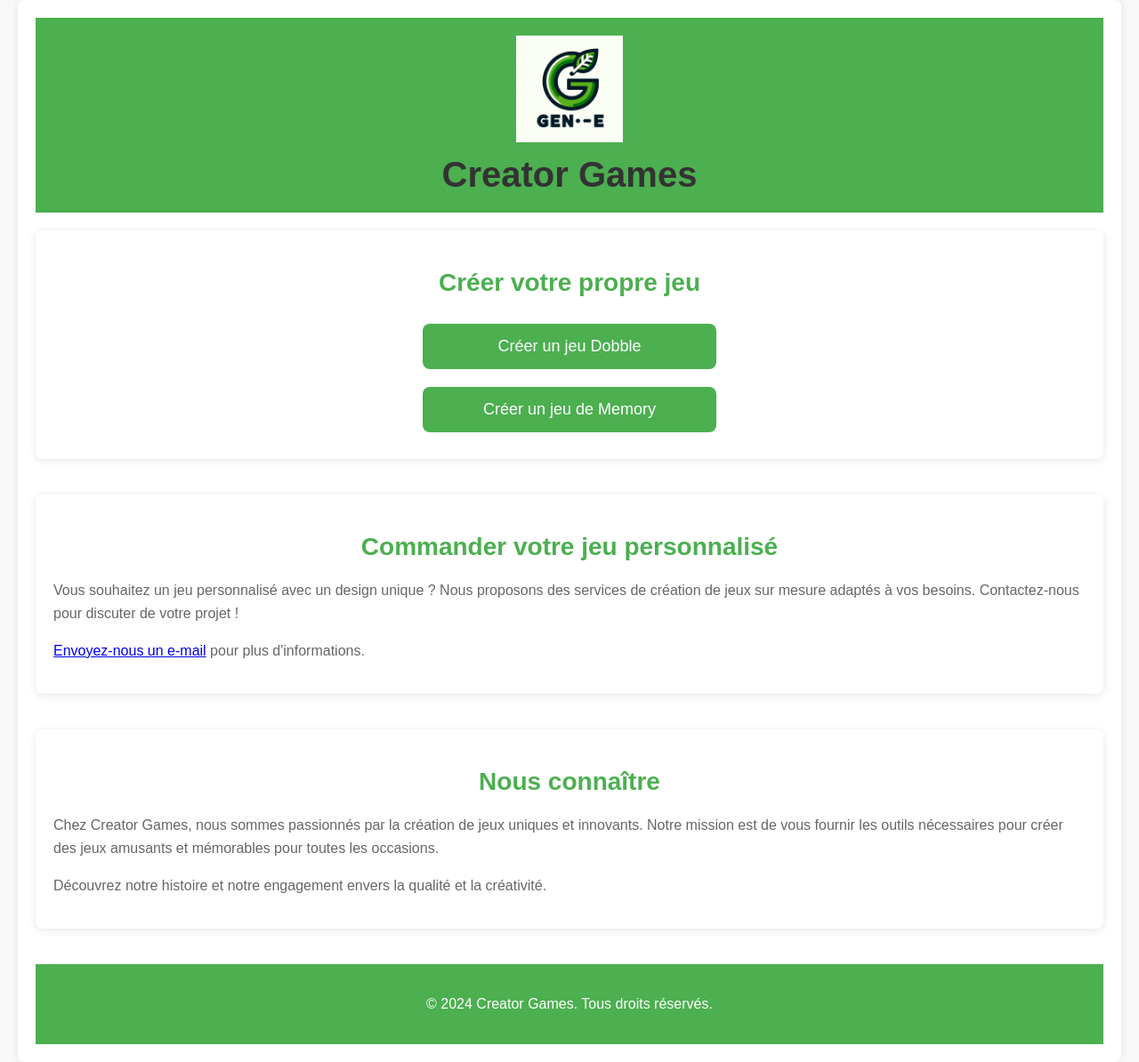
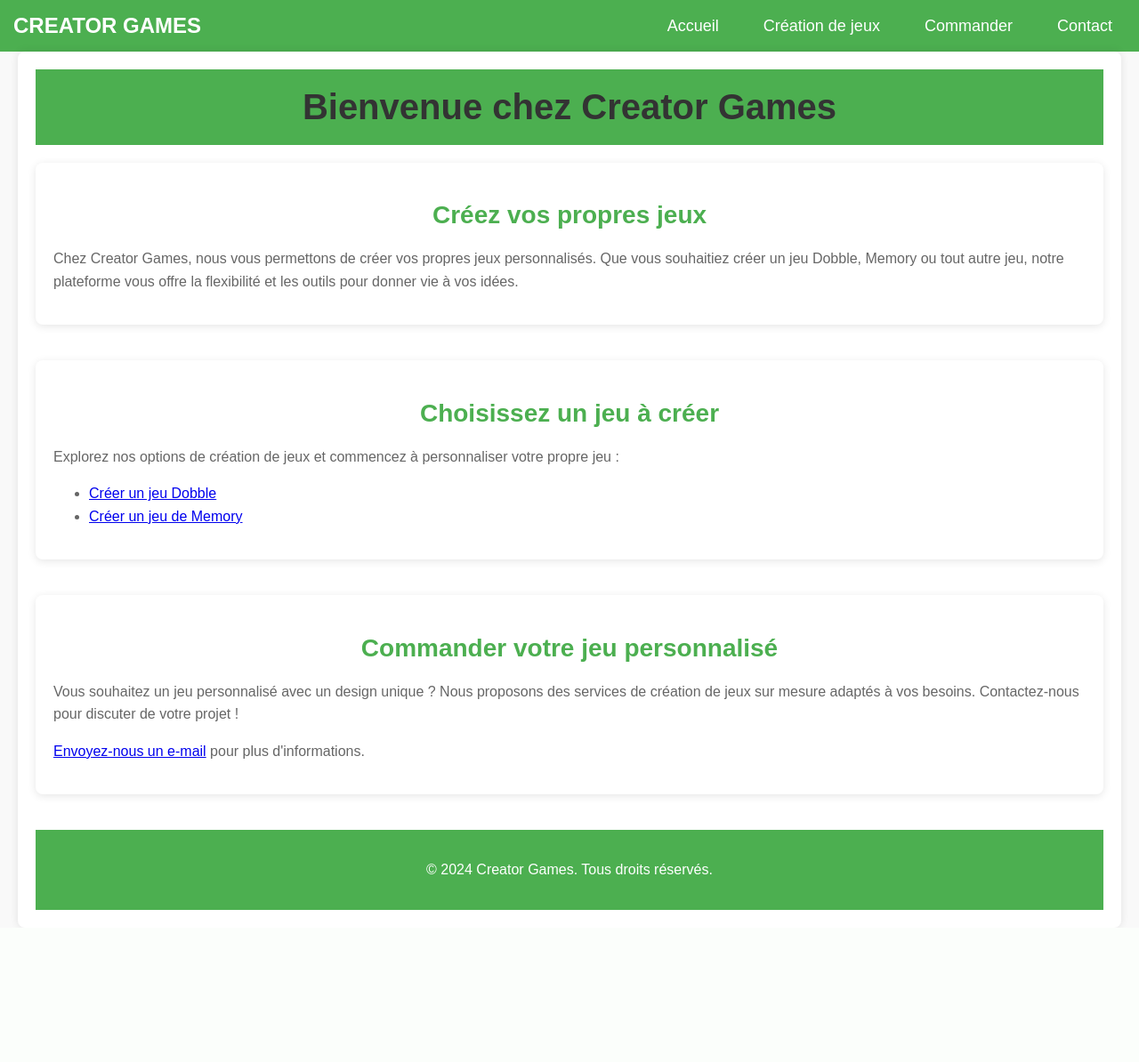
Before and after one commit to OctaveTougeron/creator-games, a Flask app: page / in a window 1280 px wide. Shown: the whole page at 89% size. After the commit the page ends 1043 px from the top, so only its background shows below. Run offline with Flask 2, Linux system fonts and the light colour scheme.

Commit message:
Update index.html

```diff
--- a/templates/index.html
+++ b/templates/index.html
@@ -3,44 +3,35 @@
 <head>
     <meta charset="UTF-8">
     <meta name="viewport" content="width=device-width, initial-scale=1.0">
-    <title>Accueil - Créateur de Jeux</title>
+    <title>Accueil - Creator Games</title>
     <link rel="stylesheet" href="{{ url_for('static', filename='css/style.css') }}">
     <style>
+        /* Styles de base */
         body {
             font-family: Arial, sans-serif;
             background-color: #f9f9f9;
+            color: #333;
             margin: 0;
             padding: 0;
-            color: #333;
         }
-
         .container {
             max-width: 1200px;
             margin: 0 auto;
             padding: 20px;
         }
-
         header {
             text-align: center;
             padding: 20px 0;
             background-color: #4caf50;
             color: white;
         }
-
-        header .logo {
-            max-width: 150px;
-            margin-bottom: 10px;
-        }
-
         h1 {
             font-size: 36px;
             margin: 0;
         }
-
         main {
             margin-top: 20px;
         }
-
         section {
             margin-bottom: 40px;
             background-color: white;
@@ -48,44 +39,16 @@
             padding: 20px;
             box-shadow: 0 2px 10px rgba(0, 0, 0, 0.1);
         }
-
         .section-title {
             font-size: 28px;
             margin-bottom: 20px;
             color: #4caf50;
         }
-
-        .game-options {
-            display: flex;
-            flex-direction: column;
-            align-items: center;
-        }
-
-        .game-options a {
-            display: block;
-            width: 80%;
-            max-width: 300px;
-            text-align: center;
-            margin: 10px 0;
-            padding: 15px;
-            background-color: #4caf50;
-            color: white;
-            text-decoration: none;
-            border-radius: 8px;
-            font-size: 18px;
-            transition: background-color 0.3s;
-        }
-
-        .game-options a:hover {
-            background-color: #45a049;
-        }
-
         .section-content {
             font-size: 16px;
             line-height: 1.6;
             color: #666;
         }
-
         footer {
             text-align: center;
             padding: 20px 0;
@@ -93,22 +56,122 @@
             color: white;
             margin-top: 20px;
         }
+
+        /* Styles du bandeau de navigation */
+        nav {
+            background-color: #4caf50;
+            padding: 15px;
+            color: white;
+            display: flex;
+            justify-content: space-between;
+            align-items: center;
+        }
+
+        nav .logo {
+            font-size: 24px;
+            font-weight: bold;
+            text-transform: uppercase;
+        }
+
+        nav ul {
+            list-style-type: none;
+            margin: 0;
+            padding: 0;
+            display: flex;
+        }
+
+        nav ul li {
+            position: relative;
+            margin-left: 20px;
+        }
+
+        nav ul li a {
+            color: white;
+            text-decoration: none;
+            font-size: 18px;
+            padding: 10px 15px;
+        }
+
+        nav ul li a:hover {
+            background-color: #45a049;
+            border-radius: 5px;
+        }
+
+        /* Style du menu déroulant */
+        nav ul li ul {
+            display: none;
+            position: absolute;
+            background-color: #4caf50;
+            top: 40px;
+            left: 0;
+            padding: 0;
+            list-style-type: none;
+            border-radius: 5px;
+            box-shadow: 0 2px 10px rgba(0, 0, 0, 0.1);
+        }
+
+        nav ul li ul li {
+            margin: 0;
+        }
+
+        nav ul li:hover ul {
+            display: block;
+        }
+
+        nav ul li ul li a {
+            padding: 10px 15px;
+            display: block;
+            white-space: nowrap;
+        }
+
+        nav ul li ul li a:hover {
+            background-color: #45a049;
+        }
+
     </style>
 </head>
 <body>
+    <!-- Bandeau de navigation -->
+    <nav>
+        <div class="logo">Creator Games</div>
+        <ul>
+            <li><a href="{{ url_for('index') }}">Accueil</a></li>
+            <li>
+                <a href="#">Création de jeux</a>
+                <ul>
+                    <li><a href="{{ url_for('dobble') }}">Créer un jeu Dobble</a></li>
+                    <li><a href="{{ url_for('memory') }}">Créer un jeu de Memory</a></li>
+                    <!-- Ajoutez d'autres jeux ici -->
+                </ul>
+            </li>
+            <li><a href="#">Commander</a></li>
+            <li><a href="#">Contact</a></li>
+        </ul>
+    </nav>
+
     <div class="container">
         <header>
-            <img src="{{ url_for('static', filename='images/logo.png') }}" alt="Logo" class="logo">
-            <h1>Creator Games</h1>
+            <h1>Bienvenue chez Creator Games</h1>
         </header>
 
         <main>
-            <!-- Section Générateurs -->
+            <!-- Section Présentation -->
             <section>
-                <h2 class="section-title">Créer votre propre jeu</h2>
-                <div class="game-options">
-                    <a href="{{ url_for('dobble') }}">Créer un jeu Dobble</a>
-                    <a href="{{ url_for('memory') }}">Créer un jeu de Memory</a>
+                <h2 class="section-title">Créez vos propres jeux</h2>
+                <div class="section-content">
+                    <p>Chez Creator Games, nous vous permettons de créer vos propres jeux personnalisés. Que vous souhaitiez créer un jeu Dobble, Memory ou tout autre jeu, notre plateforme vous offre la flexibilité et les outils pour donner vie à vos idées.</p>
+                </div>
+            </section>
+
+            <!-- Section Options de jeux -->
+            <section>
+                <h2 class="section-title">Choisissez un jeu à créer</h2>
+                <div class="section-content">
+                    <p>Explorez nos options de création de jeux et commencez à personnaliser votre propre jeu :</p>
+                    <ul>
+                        <li><a href="{{ url_for('dobble') }}">Créer un jeu Dobble</a></li>
+                        <li><a href="{{ url_for('memory') }}">Créer un jeu de Memory</a></li>
+                    </ul>
                 </div>
             </section>
 
@@ -120,15 +183,6 @@
                     <p><a href="mailto:contact@creatorgames.com">Envoyez-nous un e-mail</a> pour plus d'informations.</p>
                 </div>
             </section>
-
-            <!-- Section Nous connaître -->
-            <section>
-                <h2 class="section-title">Nous connaître</h2>
-                <div class="section-content">
-                    <p>Chez Creator Games, nous sommes passionnés par la création de jeux uniques et innovants. Notre mission est de vous fournir les outils nécessaires pour créer des jeux amusants et mémorables pour toutes les occasions.</p>
-                    <p>Découvrez notre histoire et notre engagement envers la qualité et la créativité.</p>
-                </div>
-            </section>
         </main>
 
         <footer>
```
